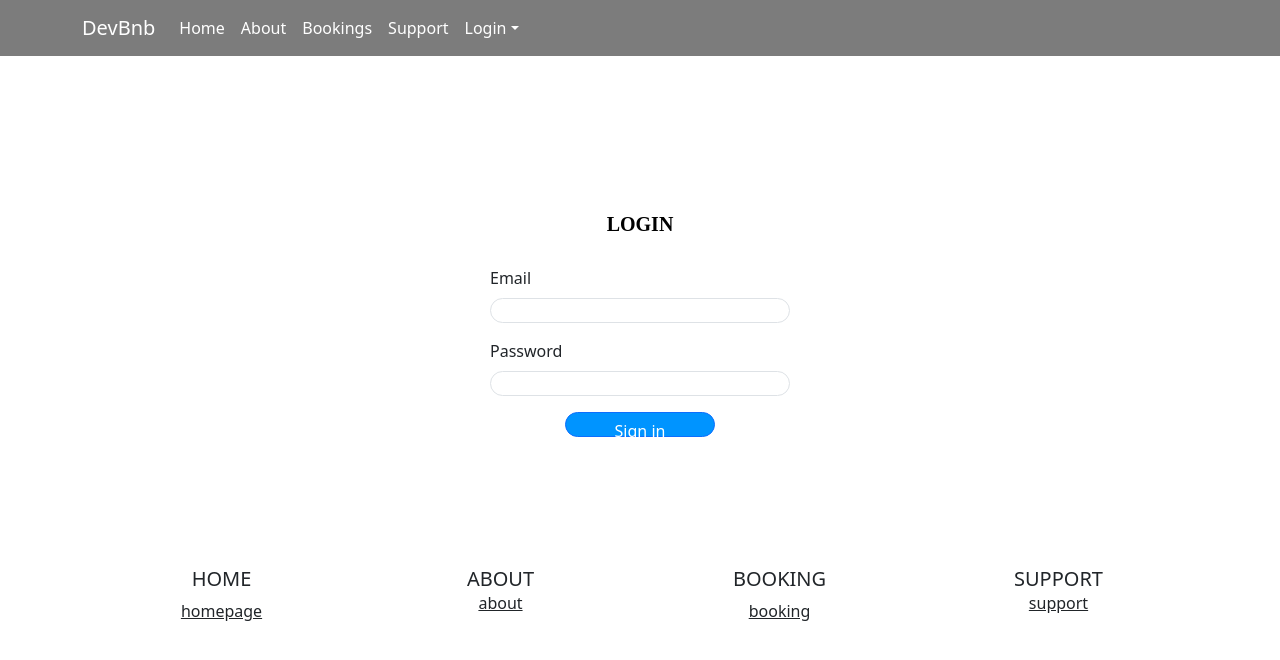
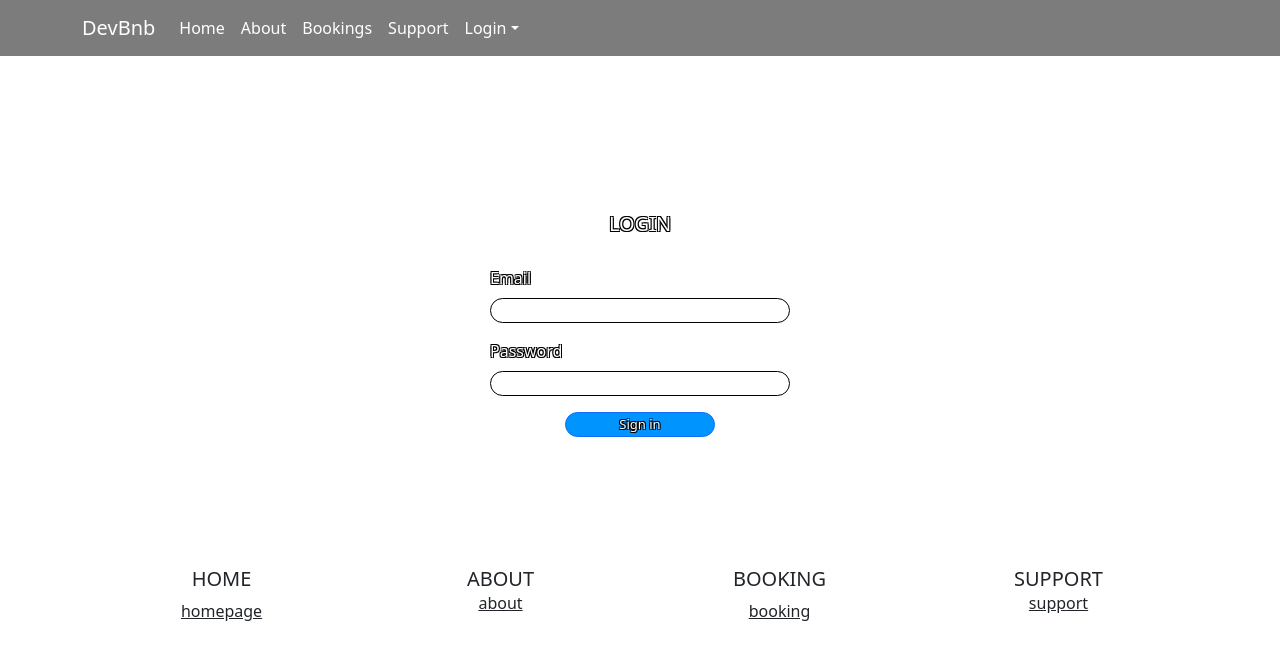
Before and after one commit to Israa-hasib/Front-End-Projekt-individuell, a React (Vite) app in the folder Frontend/: page /login in a window 1280 px wide. Shown: the top 660 px of the page. Built offline with nearby package versions, Linux system fonts and the light colour scheme.

Commit message:
helt klar med about, register, support, login

```diff
--- a/Frontend/src/Components/About/about.css
+++ b/Frontend/src/Components/About/about.css
@@ -1,13 +1,12 @@
 .h1.about {
-    font-family: 'Roboto Mono';
     font-size: 20px;
-    font-weight: bold;
-    color: black;
+    color: rgb(255, 255, 255);
     width: 500px;
     margin: 0 auto;
     text-align: center;
     margin-top: 50px;
     margin-bottom: 30px;
+    text-shadow: -1px -1px 0 black, 1px -1px 0 black, -1px 1px 0 black, 1px 1px 0 black;
 }
 
 .img {
@@ -25,7 +24,7 @@
     margin-right: auto;
     width: 50%;
     font-family: 'Roboto Mono';
-    font-size: 12px;
+    font-size: 14px;
     font-weight: bold;
     color: black;
     line-height: 20px;
--- a/Frontend/src/Components/Login/Login.jsx
+++ b/Frontend/src/Components/Login/Login.jsx
@@ -10,12 +10,12 @@ function BasicExample() {
       <h1 className='h1 login'>LOGIN</h1>
 
       <Form.Group className="mb-3" controlId="formBasicEmail">
-        <Form.Label className='email text'>Email</Form.Label>
+        <Form.Label className='input-label'>Email</Form.Label>
         <Form.Control className='input email' type="email"/>
       </Form.Group>
 
       <Form.Group className="mb-3" controlId="formBasicPassword">
-        <Form.Label className='password text'>Password</Form.Label>
+        <Form.Label className='input-label'>Password</Form.Label>
         <Form.Control className='input password' type="password"/>
       </Form.Group>
 
--- a/Frontend/src/Components/Login/login.css
+++ b/Frontend/src/Components/Login/login.css
@@ -1,28 +1,38 @@
 .h1.login {
-    font-family: 'Roboto Mono';
     font-size: 20px;
-    font-weight: bold;
-    color: black;
+    color: rgb(255, 255, 255);
     width: 100%;
     text-align: center;
     margin-top: 50px;
     margin-bottom: 30px;
+    text-shadow: -1px -1px 0 black, 1px -1px 0 black, -1px 1px 0 black, 1px 1px 0 black;
 }
+
+.input-label {
+    font-size: 16px;
+    color: rgb(255, 255, 255);
+    text-shadow: -1px -1px 0 black, 1px -1px 0 black, -1px 1px 0 black, 1px 1px 0 black;
+  }
 
 .btn-signin {
     max-width: 150px;
     width: 100%;
     background-color: #0094ff;
     margin-right: auto;
-    margin-left: auto; /* Center the button */
-    border-radius: 50px; /* Gör knappen till en avlång cirkel */
-    height: 25px; /* Här anger du den önskade höjden, till exempel 20 pixlar */
+    margin-left: auto;
+    border-radius: 50px;
+    height: 25px;
+    font-size: 13px;
+    display: flex;
+    justify-content: center;
+    align-items: center;
+    text-shadow: -1px -1px 0 black, 1px -1px 0 black, -1px 1px 0 black, 1px 1px 0 black;
 }
 
 .form {
-    display: flex; /* Använd flexbox */
-    flex-direction: column; /* Stapla elementen vertikalt */
-    align-items: center; /* Centrera elementen horisontellt */
+    display: flex;
+    flex-direction: column;
+    align-items: center;
     padding: .375rem .75rem;
     font-size: 1rem;
     font-weight: 400;
@@ -31,12 +41,13 @@
     margin-bottom: 100px;
     max-width: 800px;
     margin-right: auto;
-    margin-left: auto; /* Centera formuläret */
+    margin-left: auto;
 }
 
 .input.email,
 .input.password {
-    border-radius: 50px; /* Justera radien efter behov för att skapa en avlång cirkel */
-    height: 25px; /* Här anger du den önskade höjden, till exempel 20 pixlar */
-    width: 300px; /* Här anger du den önskade bredden, till exempel 300 pixlar */
+    border-radius: 50px;
+    height: 25px;
+    width: 300px;
+    border-color: black;
 }
--- a/Frontend/src/Components/Register/Register.jsx
+++ b/Frontend/src/Components/Register/Register.jsx
@@ -10,22 +10,22 @@ function BasicExample() {
       <h1 className='h1 register'>REGISTER</h1>
 
       <Form.Group className="mb-3" controlId="formBasicPassword">
-        <Form.Label>First Name</Form.Label>
+        <Form.Label className='input-label'>First Name</Form.Label>
         <Form.Control type="firstname"/>
       </Form.Group>
 
       <Form.Group className="mb-3" controlId="formBasicPassword">
-        <Form.Label>Last Name</Form.Label>
+        <Form.Label className='input-label'>Last Name</Form.Label>
         <Form.Control type="lastname"/>
       </Form.Group>
 
       <Form.Group className="mb-3" controlId="formBasicEmail">
-        <Form.Label>Email</Form.Label>
+        <Form.Label className='input-label'>Email</Form.Label>
         <Form.Control type="email"/>
       </Form.Group>
 
       <Form.Group className="mb-3" controlId="formBasicPassword">
-        <Form.Label>Password</Form.Label>
+        <Form.Label className='input-label'>Password</Form.Label>
         <Form.Control type="password"/>
       </Form.Group>
 
--- a/Frontend/src/Components/Register/register.css
+++ b/Frontend/src/Components/Register/register.css
@@ -1,28 +1,38 @@
 .h1.register {
-    font-family: 'Roboto Mono';
     font-size: 20px;
-    font-weight: bold;
-    color: black;
+    color: rgb(255, 255, 255);
     width: 100%;
     text-align: center;
     margin-top: 50px;
     margin-bottom: 30px;
+    text-shadow: -1px -1px 0 black, 1px -1px 0 black, -1px 1px 0 black, 1px 1px 0 black;
 }
+.input-label {
+    font-size: 16px;
+    color: rgb(255, 255, 255);
+    text-shadow: -1px -1px 0 black, 1px -1px 0 black, -1px 1px 0 black, 1px 1px 0 black;
+  }
+
 
 .btn-create {
     max-width: 150px;
     width: 100%;
     background-color: #0094ff;
     margin-right: auto;
-    margin-left: auto; /* Center the button */
-    border-radius: 50px; /* Gör knappen till en avlång cirkel */
-    height: 25px; /* Här anger du den önskade höjden, till exempel 20 pixlar */
+    margin-left: auto;
+    border-radius: 50px;
+    height: 25px;
+    font-size: 13px;
+    display: flex;
+    justify-content: center;
+    align-items: center;
+    text-shadow: -1px -1px 0 black, 1px -1px 0 black, -1px 1px 0 black, 1px 1px 0 black;
 }
 
 .form {
-    display: flex; /* Använd flexbox */
-    flex-direction: column; /* Stapla elementen vertikalt */
-    align-items: center; /* Centrera elementen horisontellt */
+    display: flex;
+    flex-direction: column;
+    align-items: center;
     padding: .375rem .75rem;
     font-size: 1rem;
     font-weight: 400;
@@ -31,11 +41,12 @@
     margin-bottom: 100px;
     max-width: 800px;
     margin-right: auto;
-    margin-left: auto; /* Centera formuläret */
+    margin-left: auto;
 }
 
 .form-control {
-    border-radius: 50px; /* Justera radien efter behov för att skapa en avlång cirkel */
-    height: 25px; /* Här anger du den önskade höjden, till exempel 20 pixlar */
-    width: 300px; /* Här anger du den önskade bredden, till exempel 300 pixlar */
+    border-radius: 50px;
+    height: 25px;
+    width: 300px;
+    border-color: black;
 }
--- a/Frontend/src/Components/Support/Support.jsx
+++ b/Frontend/src/Components/Support/Support.jsx
@@ -10,12 +10,12 @@ function BasicExample() {
       <h1 className='h1 support'>SUPPORT</h1>
 
       <Form.Group className="mb-3" controlId="formBasicEmail">
-        <Form.Label className='email text'>Email</Form.Label>
+        <Form.Label className='input-label'>Email</Form.Label>
         <Form.Control className='input email' type="email"/>
       </Form.Group>
 
       <Form.Group className="mb-3" controlId="formBasicPassword">
-        <Form.Label className='message text'>Message</Form.Label>
+        <Form.Label className='input-label'>Message</Form.Label>
         <Form.Control className='input message' type="message"/>
       </Form.Group>
 
--- a/Frontend/src/Components/Support/support.css
+++ b/Frontend/src/Components/Support/support.css
@@ -1,28 +1,38 @@
 .h1.support {
-    font-family: 'Roboto Mono';
     font-size: 20px;
-    font-weight: bold;
-    color: black;
+    color: rgb(255, 255, 255);
     width: 100%;
     text-align: center;
     margin-top: 50px;
     margin-bottom: 30px;
+    text-shadow: -1px -1px 0 black, 1px -1px 0 black, -1px 1px 0 black, 1px 1px 0 black;
 }
+
+.input-label {
+    font-size: 16px;
+    color: rgb(255, 255, 255);
+    text-shadow: -1px -1px 0 black, 1px -1px 0 black, -1px 1px 0 black, 1px 1px 0 black;
+  }
 
 .btn-send {
     max-width: 150px;
     width: 100%;
     background-color: #0094ff;
     margin-right: auto;
-    margin-left: auto; /* Center the button */
-    border-radius: 50px; /* Gör knappen till en avlång cirkel */
-    height: 25px; /* Här anger du den önskade höjden, till exempel 20 pixlar */
+    margin-left: auto;
+    border-radius: 50px;
+    height: 25px;
+    font-size: 13px;
+    display: flex;
+    justify-content: center;
+    align-items: center;
+    text-shadow: -1px -1px 0 black, 1px -1px 0 black, -1px 1px 0 black, 1px 1px 0 black;
 }
 
 .form {
-    display: flex; /* Använd flexbox */
-    flex-direction: column; /* Stapla elementen vertikalt */
-    align-items: center; /* Centrera elementen horisontellt */
+    display: flex;
+    flex-direction: column;
+    align-items: center;
     padding: .375rem .75rem;
     font-size: 1rem;
     font-weight: 400;
@@ -31,12 +41,13 @@
     margin-bottom: 100px;
     max-width: 800px;
     margin-right: auto;
-    margin-left: auto; /* Centera formuläret */
+    margin-left: auto;
 }
 
 .input.email,
 .input.message {
-    border-radius: 50px; /* Justera radien efter behov för att skapa en avlång cirkel */
-    height: 25px; /* Här anger du den önskade höjden, till exempel 20 pixlar */
-    width: 300px; /* Här anger du den önskade bredden, till exempel 300 pixlar */
+    border-radius: 50px;
+    height: 25px;
+    width: 300px;
+    border-color: black;
 }
```
